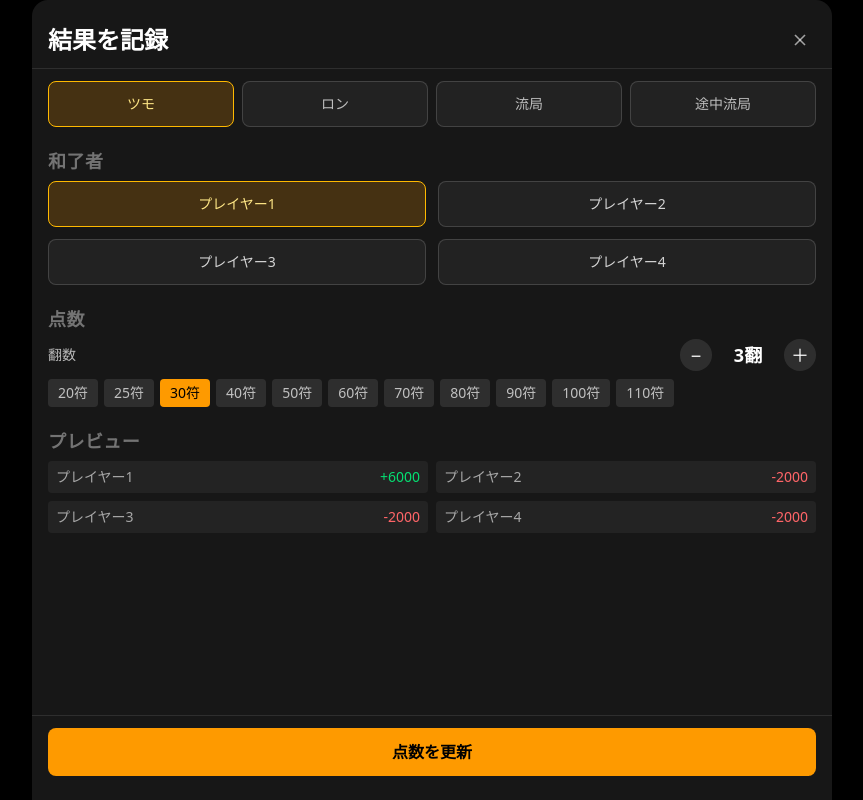
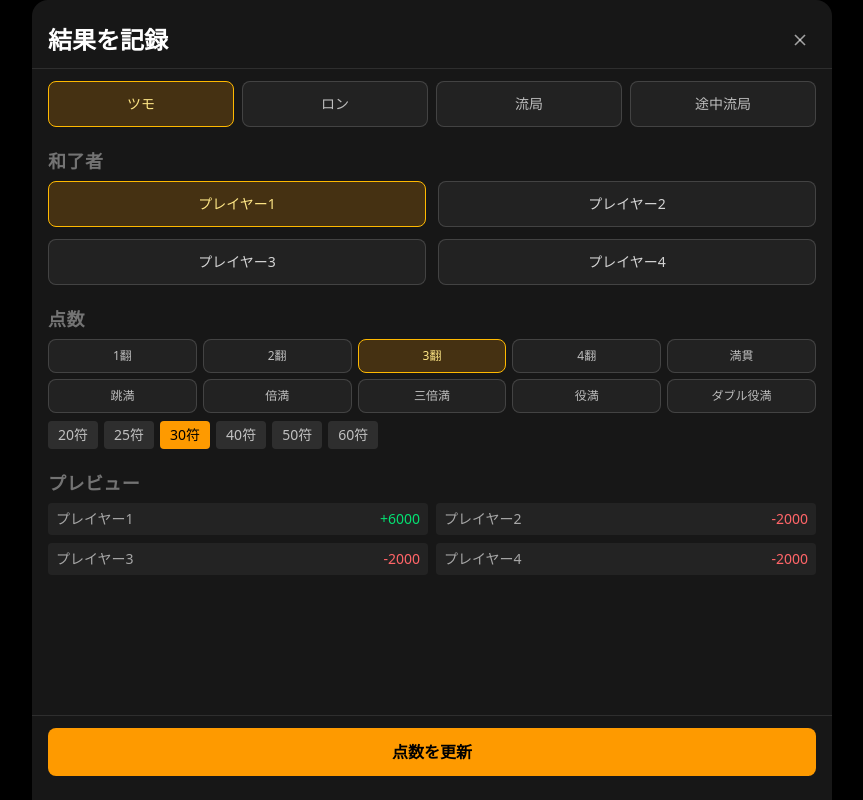
Before and after one commit to tmps880305/react-mahjong-scoreboard, a React (Vite) app: page / in a window 1280 px wide. Both pictures are taken after a click on the button "結果を記録". Shown: the whole page, without its empty margins (208-1071 px from the left). Built offline with nearby package versions, Linux system fonts and the light colour scheme.

Commit message:
feat: Complete auto scoring

```diff
--- a/src/components/HandInput/HandInputModal.tsx
+++ b/src/components/HandInput/HandInputModal.tsx
@@ -6,11 +6,23 @@ import { applyHand, dealerSeatOf } from "../../domain/hand";
 import { formatHanFuCombo, guessHanFuForRon, guessHanFuForTsumoEach, guessHanFuForTsumoNonDealer } from "../../domain/scoring";
 import type { HandInput, SeatIndex, WinScoring } from "../../domain/types";
 import { SeatChips } from "../common/SeatChips";
-import { NumberStepper } from "../common/NumberStepper";
 import { PointInput } from "../common/PointInput";
 
 const FU_OPTIONS = [20, 25, 30, 40, 50, 60, 70, 80, 90, 100, 110];
 const ABORTIVE_REASONS = ["四家立直", "三家和", "四開槓", "九種九牌", "四風連打"];
+
+const HAN_BUTTON_OPTIONS: [number, string][] = [
+  [1, "1翻"],
+  [2, "2翻"],
+  [3, "3翻"],
+  [4, "4翻"],
+  [5, "満貫"],
+  [6, "跳満"],
+  [8, "倍満"],
+  [11, "三倍満"],
+  [13, "役満"],
+  [26, "ダブル役満"],
+];
 
 type LocalWinType = "tsumo" | "ron" | "ryuukyoku" | "abortive";
 
@@ -104,6 +116,14 @@ export function HandInputModal({ onClose }: HandInputModalProps) {
     }
   };
 
+  const selectHan = (value: number) => {
+    setHan(value);
+    if (value < 5) {
+      const validFu = FU_OPTIONS.filter((f) => f * 2 ** (2 + value) <= 2000);
+      if (!validFu.includes(fu)) setFu(validFu[validFu.length - 1]);
+    }
+  };
+
   return (
     <Overlay
       title="結果を記録"
@@ -155,10 +175,24 @@ export function HandInputModal({ onClose }: HandInputModalProps) {
             <Section title="点数">
               {settings.scoreInputMode === "hanfu" ? (
                 <div className="flex flex-col gap-2">
-                  <NumberStepper label="翻数" value={han} min={1} max={13} onChange={setHan} suffix="翻" />
+                  <div className="grid grid-cols-5 gap-1.5">
+                    {HAN_BUTTON_OPTIONS.map(([value, label]) => (
+                      <button
+                        key={value}
+                        onClick={() => selectHan(value)}
+                        className={`rounded-lg border py-2 text-xs font-medium ${
+                          han === value
+                            ? "border-amber-400 bg-amber-500/20 text-amber-200"
+                            : "border-white/15 bg-white/5 text-white/70"
+                        }`}
+                      >
+                        {label}
+                      </button>
+                    ))}
+                  </div>
                   {han < 5 && (
                     <div className="flex flex-wrap gap-1.5">
-                      {FU_OPTIONS.map((f) => (
+                      {FU_OPTIONS.filter((f) => f * 2 ** (2 + han) <= 2000).map((f) => (
                         <button
                           key={f}
                           onClick={() => setFu(f)}
--- a/src/domain/hand.ts
+++ b/src/domain/hand.ts
@@ -1,4 +1,4 @@
-import { baseFromHanFu, notenPenalty, ronPayment, tsumoPayments } from "./scoring";
+import { baseFromHanFu, formatHanFu, notenPenalty, ronPayment, tsumoPayments } from "./scoring";
 import type { GameLength, HandInput, RoundState, SeatIndex } from "./types";
 
 export function dealerSeatOf(round: RoundState): SeatIndex {
@@ -106,7 +106,7 @@ export function applyHand(round: RoundState, input: HandInput): HandApplication
       riichiSticks = 0;
 
       const kind = input.winType === "ron" ? "ロン" : "ツモ";
-      const handLabel = han ? ` ${han}翻${fu ? `${fu}符` : ""}` : "";
+      const handLabel = han !== undefined ? ` ${formatHanFu(han, fu ?? 0)}` : "";
       description = `${roundLabel(round)}${round.honba > 0 ? ` ${round.honba}本場` : ""} ${kind}${handLabel}`;
       break;
     }
--- a/src/domain/scoring.ts
+++ b/src/domain/scoring.ts
@@ -4,6 +4,7 @@ export const roundUp100 = (x: number): number => Math.ceil(x / 100) * 100;
 
 /** Base points from han/fu, with mangan-and-above caps applied. */
 export function baseFromHanFu(han: number, fu: number): number {
+  if (han >= 26) return 16000; // double yakuman
   if (han >= 13) return 8000; // yakuman
   if (han >= 11) return 6000; // sanbaiman
   if (han >= 8) return 4000; // baiman
@@ -11,6 +12,17 @@ export function baseFromHanFu(han: number, fu: number): number {
   if (han >= 5) return 2000; // mangan
   const base = fu * 2 ** (2 + han);
   return Math.min(base, 2000); // cap at mangan (e.g. 4han30fu, 3han70fu)
+}
+
+/** Displays "3翻30符" below mangan, or the bracket name (満貫/跳満/.../ダブル役満) above it. */
+export function formatHanFu(han: number, fu: number): string {
+  if (han >= 26) return "ダブル役満";
+  if (han >= 13) return "役満";
+  if (han >= 11) return "三倍満";
+  if (han >= 8) return "倍満";
+  if (han >= 6) return "跳満";
+  if (han >= 5) return "満貫";
+  return `${han}翻${fu}符`;
 }
 
 export interface RonResult {
```
